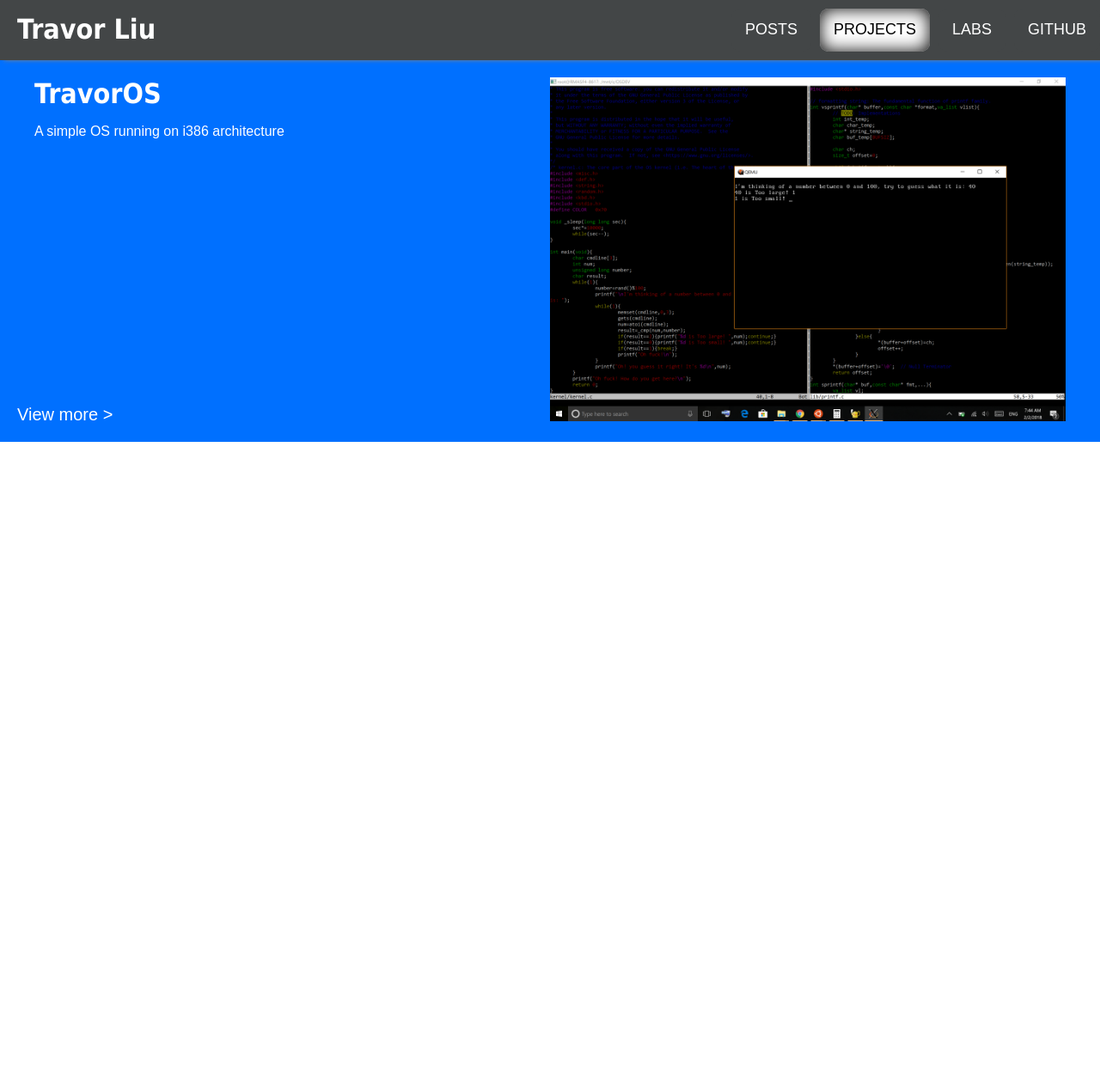
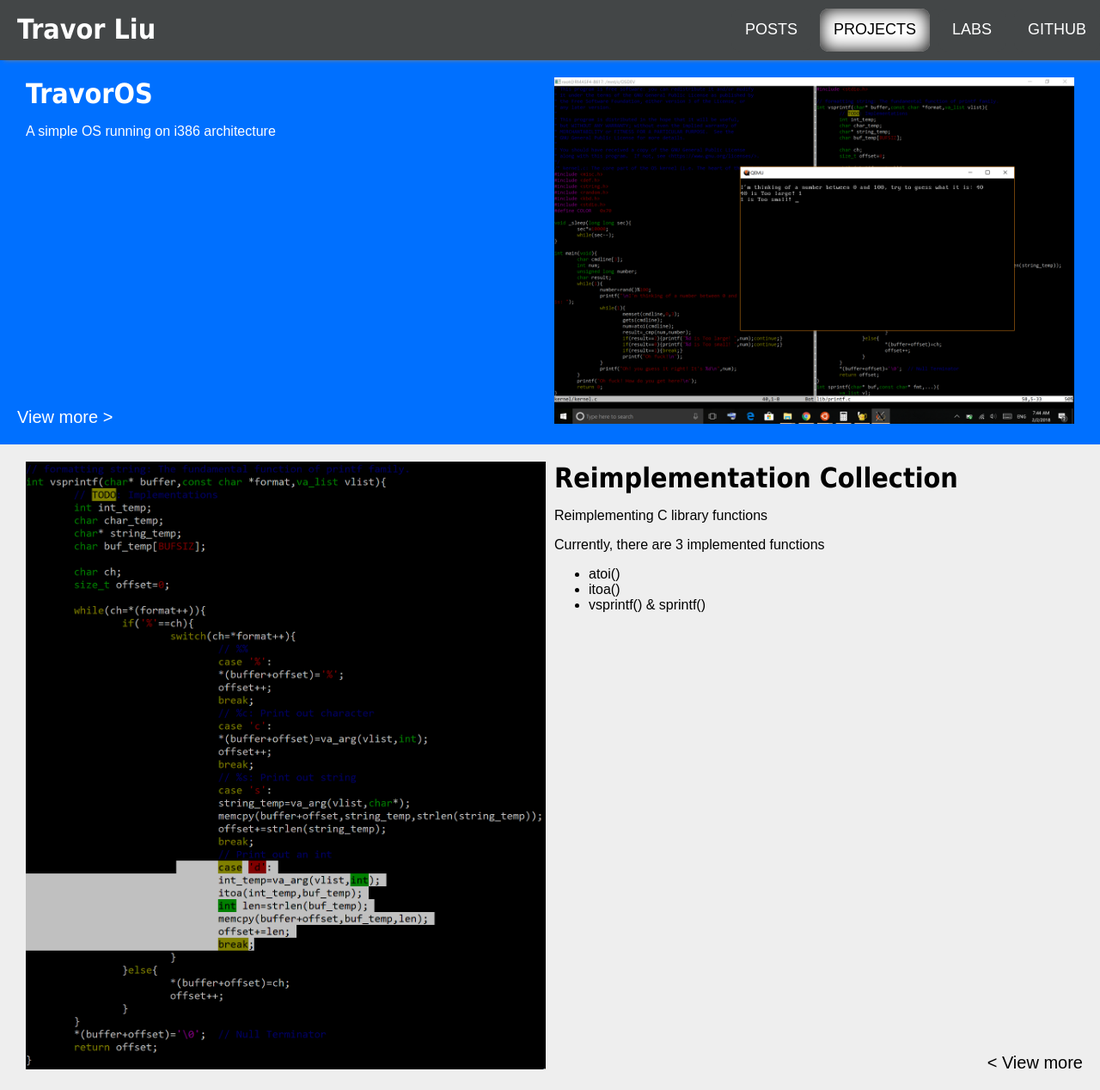
Before and after one commit to TravorLZH/travorlzh.github.io-old, a Jekyll site: the page built from projects.html, in a window 1280 px wide and 1268 px high. Shown: the whole window at 86% size. Built offline with Jekyll 4.4.1, drawn with Linux system fonts in a browser that asks for light colours; grey boxes are pictures that could not be loaded.

Commit message:
Added new project

```diff
--- a/assets/css/custom.css
+++ b/assets/css/custom.css
@@ -35,7 +35,9 @@
 .content img{
 	width: 100%;
 }
-
+#post{
+	padding: 1px 20px;
+}
 @media only screen and (min-width: 420px){
 	#post img{
 		max-width: 100%;
--- /dev/null
+++ b/assets/css/projects.css
@@ -0,0 +1,71 @@
+.project{
+	display: flex;
+	padding: 20px 30px;
+	position: relative;
+}
+.project a{
+	color: inherit;
+	float: right;
+	position: absolute;
+	bottom: 20px;
+	left: 20px;
+	font-size: 20px;
+}
+.project a::before{
+	content: "View more >";
+}
+.project h1{
+	margin: 0;
+}
+.project-txt{
+	display: inline-block;
+	float: left;
+	width: 50%;
+	margin-right: 10px;
+}
+.project-img{
+	width: 50%;
+	float: left;
+}
+.project-travoros{
+	color: white;
+	background-color: #0070FF;
+	/*height: 600px;*/
+}
+.project-reimpl-col{
+	background-color: #EEEEEE;
+}
+@media only screen and (max-width: 420px){
+	.project{
+		display: inline-block;
+	}
+	.project-txt{
+		width: 100%;
+		float: none;
+		margin-right: 0;
+	}
+	.project-img{
+		width: 100%;
+		float: none;
+	}
+	.project a{
+		margin-top: 10px;
+		position: static;
+	}
+}
+@media only screen and (min-width: 420px){
+	.p-reverse{
+		direction: rtl;
+	}
+	.p-reverse h1{
+		text-align: left;
+	}
+	.p-reverse .project-txt{
+		direction: ltr;
+		margin-left: 10px;
+		margin-right: 0px;
+	}
+	.p-reverse a{
+		right: 20px;
+	}
+}
--- a/projects.html
+++ b/projects.html
@@ -3,55 +3,7 @@ title: Projects
 layout: modern
 nav: 1
 ---
-<style type="text/css">
-.project{
-	display: inline-block;
-	padding: 20px 40px;
-	position: relative;
-}
-.project a{
-	color: inherit;
-	float: right;
-	position: absolute;
-	bottom: 20px;
-	left: 20px;
-	font-size: 20px;
-}
-.project a::after{
-	content: " >";
-}
-.project h1{
-	margin: 0;
-}
-.project-txt{
-	display: inline-block;
-	float: left;
-	width: 50%;
-}
-.project-img{
-	width: 50%;
-	float: right;
-}
-.project-travoros{
-	color: white;
-	background-color: #0070FF;
-	/*height: 600px;*/
-}
-@media only screen and (max-width: 420px){
-	.project-txt{
-		width: 100%;
-		float: none;
-	}
-	.project-img{
-		width: 100%;
-		float: none;
-	}
-	.project a{
-		margin-top: 10px;
-		position: static;
-	}
-}
-</style>
+<link rel="stylesheet" href="/assets/css/projects.css"/>
 <div class="project project-travoros">
 	<div class="project-txt">
 		<h1>TravorOS</h1>
@@ -60,5 +12,21 @@ nav: 1
 	<div class="project-img">
 		<img src="/assets/images/travoros.png"/>
 	</div>
-	<a href="http://travoros.travor.top/">View more</a>
+	<a href="http://travoros.travor.top/"></a>
 </div>
+<div class="project p-reverse project-reimpl-col">
+	<div class="project-txt">
+		<h1>Reimplementation Collection</h1>
+		<p>Reimplementing C library functions</p>
+		<p>Currently, there are 3 implemented functions</p>
+		<ul>
+			<li>atoi()</li>
+			<li>itoa()</li>
+			<li>vsprintf() &amp; sprintf()</li>
+		</ul>
+	</div>
+	<div class="project-img">
+		<img src="/assets/images/reimpl-col.png" alt="Reimplementation of printf"/>
+	</div>
+	<a href="https://github.com/TravorLZH/reimplementation-collection"></a>
+</div>
```
Also changed, not shown: assets/images/reimpl-col.png (added), 1 other file.
